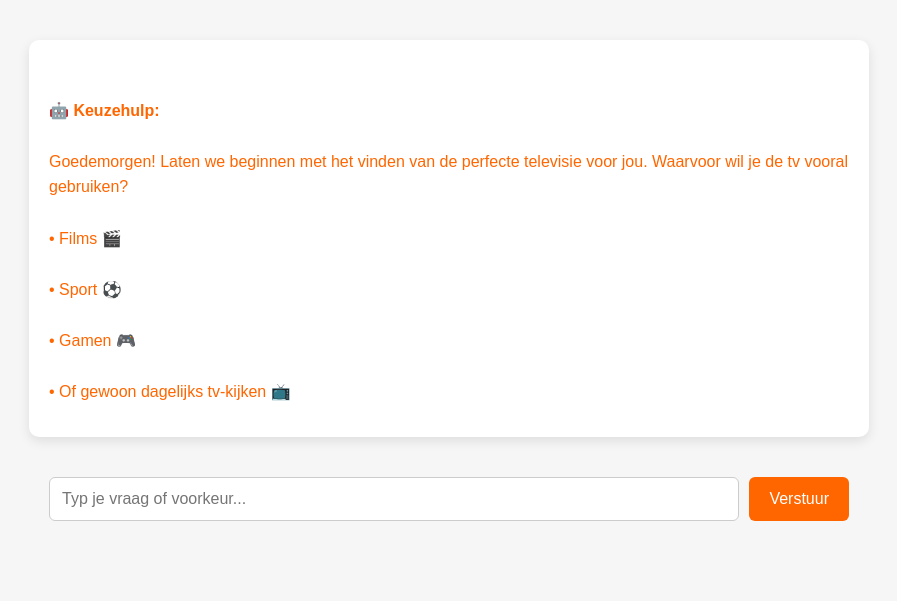
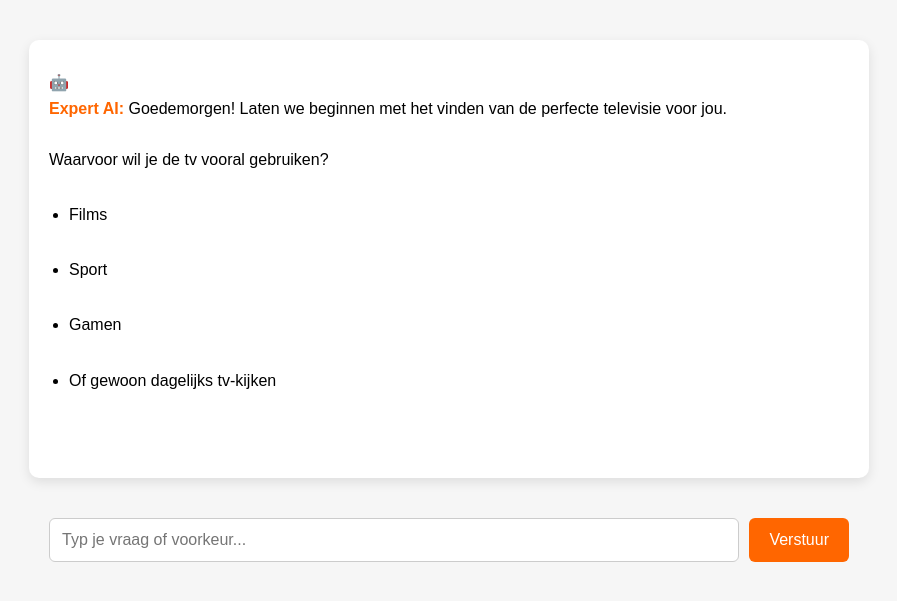
Before and after one commit to Edaniels02/ai-keuzehulp, a Flask app: page /keuzehulp in a window 1280 px wide. Shown: the part 82-683 px from the top of the page, without its empty margins (191-1088 px from the left). Run offline with Flask 3, Linux system fonts and the light colour scheme.

Commit message:
Update index.html

```diff
--- a/templates/index.html
+++ b/templates/index.html
@@ -40,9 +40,10 @@
         }
 
         .message {
-            margin: 12px 0;
+            margin: 10px 0;
             line-height: 1.6;
             white-space: pre-line;
+            color: #000;
         }
 
         .user {
@@ -50,12 +51,14 @@
             color: #333;
         }
 
-        .assistant {
+        .assistant::before {
+            content: "🤖 ";
+            font-weight: bold;
             color: #ff6600;
         }
 
-        .assistant strong {
-            font-weight: bold;
+        .assistant b {
+            color: #ff6600;
         }
 
         form {
@@ -88,6 +91,17 @@
         button:hover {
             background-color: #e65c00;
         }
+
+        ul.options {
+            list-style-type: disc;
+            padding-left: 20px;
+            margin-top: 4px;
+            margin-bottom: 0;
+        }
+
+        ul.options li {
+            margin-bottom: 4px;
+        }
     </style>
 </head>
 <body>
@@ -98,12 +112,14 @@
 
     <div class="chat-container" id="chat-box">
         <div class="message assistant">
-            <strong>🤖 Keuzehulp:</strong><br>
-            Goedemorgen! Laten we beginnen met het vinden van de perfecte televisie voor jou. Waarvoor wil je de tv vooral gebruiken?<br>
-            • Films 🎬<br>
-            • Sport ⚽<br>
-            • Gamen 🎮<br>
-            • Of gewoon dagelijks tv-kijken 📺
+            <b>Expert AI:</b> Goedemorgen! Laten we beginnen met het vinden van de perfecte televisie voor jou.<br>
+            Waarvoor wil je de tv vooral gebruiken?
+            <ul class="options">
+                <li>Films</li>
+                <li>Sport</li>
+                <li>Gamen</li>
+                <li>Of gewoon dagelijks tv-kijken</li>
+            </ul>
         </div>
     </div>
 
@@ -138,7 +154,7 @@
             const data = await response.json();
             const assistantMessage = document.createElement("div");
             assistantMessage.className = "message assistant";
-            assistantMessage.innerHTML = "<strong>🤖 Keuzehulp:</strong> " + (data.assistant || data.error || "Geen antwoord ontvangen.");
+            assistantMessage.innerHTML = `<b>Expert AI:</b> ` + (data.assistant || data.error || "Geen antwoord ontvangen.");
             chatBox.appendChild(assistantMessage);
 
             chatBox.scrollTop = chatBox.scrollHeight;
```
